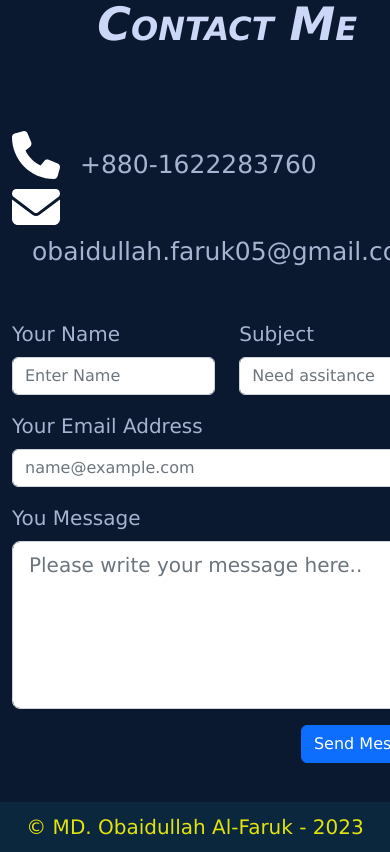
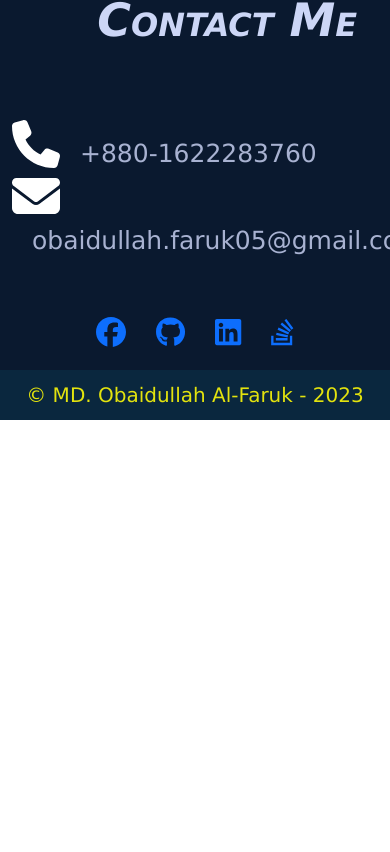
Before and after one commit to obaidullah-faruk/portfolio, a React (Create React App) app: page / in a window 390 px wide. Shown: the part 6380-7232 px from the top of the page. After the commit the page ends 6800 px from the top, so only its background shows below. Built offline with nearby package versions, Linux system fonts and the light colour scheme; a web font is replaced by a local one.

Commit message:
Sticky social medial bar included. Send email form removed

```diff
--- a/package.json
+++ b/package.json
@@ -4,6 +4,7 @@
   "private": true,
   "dependencies": {
     "@fortawesome/fontawesome-svg-core": "^6.4.0",
+    "@fortawesome/free-brands-svg-icons": "^6.4.0",
     "@fortawesome/free-regular-svg-icons": "^6.4.0",
     "@fortawesome/free-solid-svg-icons": "^6.4.0",
     "@fortawesome/react-fontawesome": "^0.2.0",
--- a/src/App.js
+++ b/src/App.js
@@ -7,7 +7,8 @@ import Experience from './components/Experience';
 import Projects from './components/Projects';
 import Footer from './components/Footer';
 import Skills from './components/Skills';
-
+// import SocialMedia from './components/SocialMedia';
+import SocialMedia from './components/SocialMedia'
 function App() {
 
   return (
@@ -18,6 +19,7 @@ function App() {
      <Skills />
      <Projects />
      <Contact />
+     <SocialMedia />
      <Footer />
      </>
   );
--- a/src/components/Contact/index.jsx
+++ b/src/components/Contact/index.jsx
@@ -15,7 +15,6 @@ const Index = () => {
   const mobile = '+880-1622283760';
 
   const openMail = (event) => {
-      // const mailto = `mailto: ${s}`
       window.location.href = `mailto:${email}`;
       event.preventDefault();
   }
@@ -24,7 +23,12 @@ const Index = () => {
     // const mailto = `mailto: ${s}`
     window.location.href = `tel:${mobile}`;
     event.preventDefault();
-}
+  }
+
+  const sendEmail = (event) => {
+    console.log(event)
+    event.preventDefault();
+  }
 
   return (
     <Element id="contact" className='section contact-section'>
@@ -44,25 +48,25 @@ const Index = () => {
             </div>
             </Col>
           </Row>
-          <Row className="mt-5">
+          {/* <Row className="mt-5">
             <Col xs={12} md={12}>
-            <Form>
+            <Form onSubmit={sendEmail}>
             <Row className="mb-3">
-              <Form.Group as={Col} controlId="formGridName">
+              <Form.Group as={Col} controlId="clientName">
                 <Form.Label>Your Name</Form.Label>
                 <Form.Control type="text" placeholder="Enter Name" />
               </Form.Group>
 
-              <Form.Group as={Col} controlId="formGridSubject">
+              <Form.Group as={Col} controlId="emailSubject">
                 <Form.Label>Subject</Form.Label>
                 <Form.Control type="text" placeholder="Need assitance" />
               </Form.Group>
             </Row>
-              <Form.Group className="mb-3" controlId="exampleForm.ControlInput1">
+              <Form.Group className="mb-3" controlId="clientEmail">
                 <Form.Label className='form-label'>Your Email Address</Form.Label>
                 <Form.Control type="email" placeholder="name@example.com" />
               </Form.Group>
-              <Form.Group className="mb-3" controlId="exampleForm.ControlTextarea1">
+              <Form.Group className="mb-3" controlId="clientMessage">
                 <Form.Label>You Message</Form.Label>
                 <Form.Control as="textarea" size="lg" rows={5} placeholder='Please write your message here..' />
               </Form.Group>
@@ -72,7 +76,7 @@ const Index = () => {
            </Form>
             </Col>
 
-          </Row>
+          </Row> */}
         </Container>
     </Element>
   )
--- /dev/null
+++ b/src/components/SocialMedia/index.jsx
@@ -0,0 +1,38 @@
+import React from 'react';
+import { FontAwesomeIcon } from "@fortawesome/react-fontawesome";
+import { faFacebook, faGithub, faLinkedin, faStackOverflow } from "@fortawesome/free-brands-svg-icons"
+
+const Index = () => {
+  const socialMedias = [
+    {
+      'mediaName' : 'facebook',
+      'url': 'https://www.facebook.com/Obaidullah.alfaruk/',
+      'iconName': faFacebook
+    },
+    {
+      'mediaName' : 'github',
+      'url': 'https://github.com/obaidullah-faruk',
+      'iconName': faGithub
+    },
+    {
+      'mediaName' : 'linkedin',
+      'url': 'https://www.linkedin.com/in/md-obaidullah-al-faruk-788b32a3/',
+      'iconName': faLinkedin
+    },
+    {
+      'mediaName' : 'stackOverflow',
+      'url': 'https://stackoverflow.com/users/9603959/md-obaidullah-al-faruk',
+      'iconName': faStackOverflow
+    }
+  ]
+  return (
+    <div className='social-media'>
+      {socialMedias.map((media, index) => (
+            <a href={media.url} target="_blank" rel="noreferrer" className='social-icon'><FontAwesomeIcon icon={media.iconName} className={media.mediaName}/></a>
+
+      ))}
+    </div>
+  )
+}
+
+export default Index;
--- a/src/index.css
+++ b/src/index.css
@@ -75,7 +75,7 @@ p {
 }
 
 .experience-section {
-    min-height: 80vh;
+    min-height: 100vh;
 }
 
 .skills-section {
@@ -334,7 +334,7 @@ span.Typewriter__wrapper::before {
 
 .contact-section {
     /* min-height: 100vh; */
-    height: fit-content;
+    min-height: 40vh;
 }
 
 .contact-icon {
@@ -370,3 +370,32 @@ span.Typewriter__wrapper::before {
     color: var(--secondary-yellow) !important;
     font-size: 20px;
 }
+
+.social-media {
+    position: fixed;
+    top: 40%;
+    background: #efefef;
+}
+
+.social-media a{
+    display: block;
+    font-size: 30px;
+    text-align: center;
+    padding: 15px;
+}
+
+.social-media a:hover{
+    background:var(--primary-background);
+}
+
+
+@media only screen and (max-width: 600px) {
+    .social-media {
+        position: relative;
+        display: flex;
+        justify-content: center;
+        align-items: center;
+        background: var(--primary-background);
+
+    }
+  }
```
Also changed, not shown: 1 other file (tests, documents, lock files or other folders).
